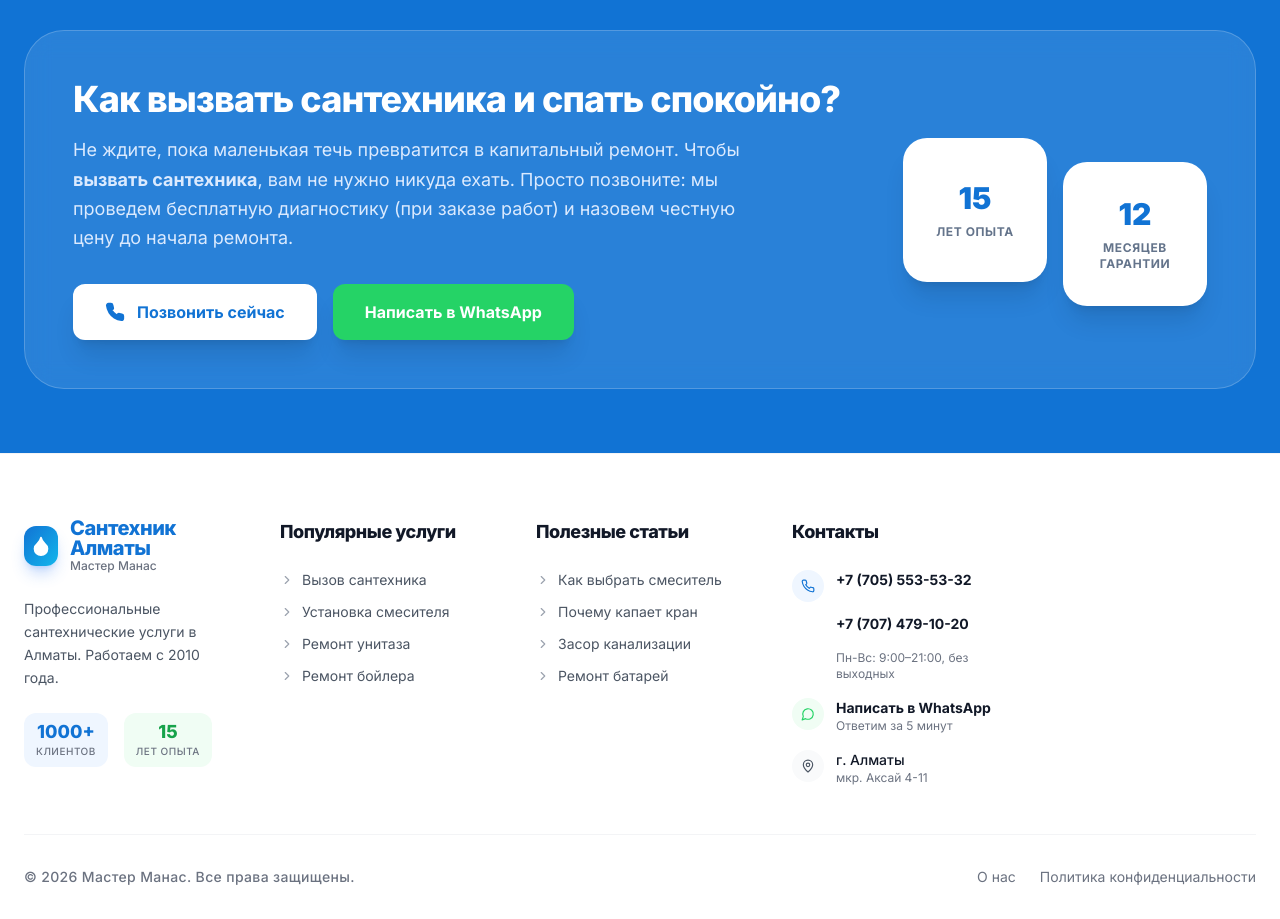
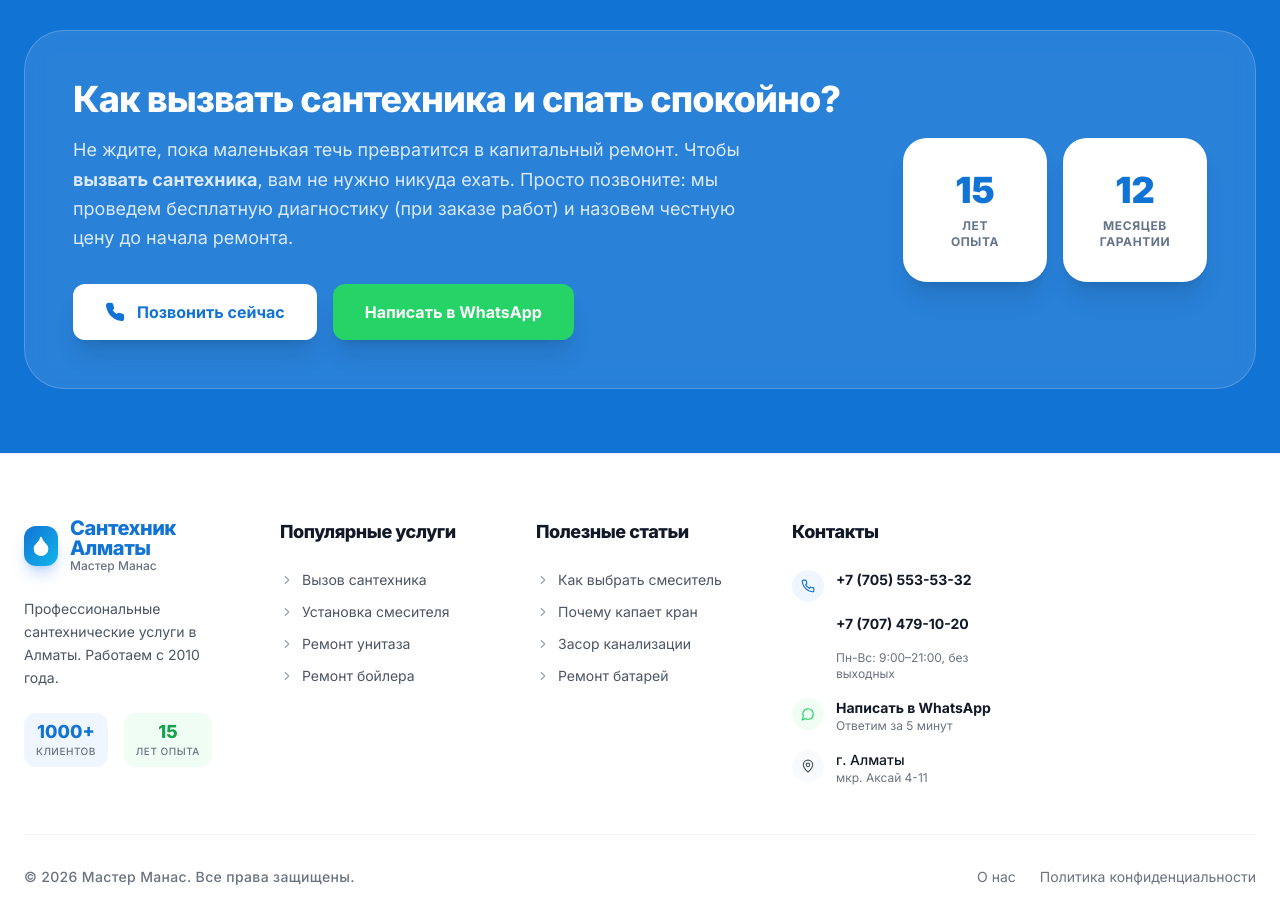
Before and after one commit to amanas1/mana-santehnika, a React (Vite) app: page / in a window 1280 px wide. Shown: the part 8240-9159 px from the top of the page. Built offline with nearby package versions, Linux system fonts and the light colour scheme; the HTML template or start-up script is replaced by a standard one.

Commit message:
UI: Align guarantee cards evenly in CTA section

```diff
--- a/src/pages/Index.tsx
+++ b/src/pages/Index.tsx
@@ -593,13 +593,13 @@ const Index = () => {
               </div>
             </div>
 
-            <div className="w-full lg:w-auto shrink-0 flex gap-4">
+            <div className="w-full lg:w-auto shrink-0 flex gap-4 justify-center mt-8 lg:mt-0">
               <div className="bg-white p-6 rounded-3xl shadow-xl flex flex-col items-center justify-center text-center w-36 h-36">
-                <div className="text-3xl font-black text-[#1173D4] mb-2">15</div>
-                <div className="text-xs font-bold text-slate-500 uppercase tracking-wider">Лет опыта</div>
+                <div className="text-4xl font-black text-[#1173D4] mb-2">15</div>
+                <div className="text-xs font-bold text-slate-500 uppercase tracking-wider">Лет<br/>опыта</div>
               </div>
-              <div className="bg-white p-6 rounded-3xl shadow-xl flex flex-col items-center justify-center text-center w-36 h-36 translate-y-6">
-                <div className="text-3xl font-black text-[#1173D4] mb-2">12</div>
+              <div className="bg-white p-6 rounded-3xl shadow-xl flex flex-col items-center justify-center text-center w-36 h-36">
+                <div className="text-4xl font-black text-[#1173D4] mb-2">12</div>
                 <div className="text-xs font-bold text-slate-500 uppercase tracking-wider">Месяцев<br/>гарантии</div>
               </div>
             </div>
```
